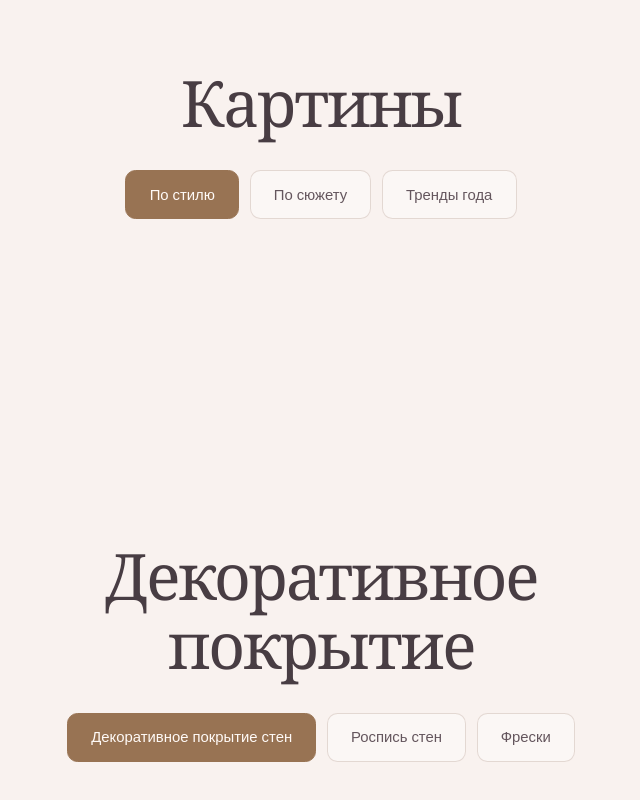
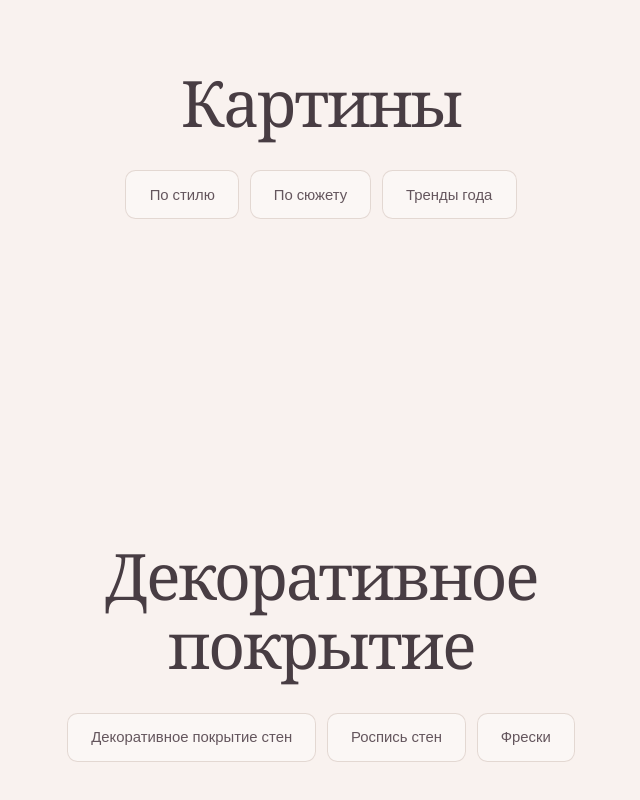
Before and after one commit to kus480/portfolioz, a website: page frontend/index.html in a window 1280 px wide. Shown: the part 1379-2179 px from the top of the page, without its empty margins (319-959 px from the left). Drawn offline with nearby package versions, Linux system fonts and the light colour scheme; no server answers; a web font is replaced by a local one.

Commit message:
remove default active state from filter buttons

```diff
--- a/frontend/app.js
+++ b/frontend/app.js
@@ -810,6 +810,8 @@
   function setupBrowsers() {
     document.querySelectorAll(".category-browser").forEach((browser) => {
       browser.querySelectorAll(".tab-button").forEach((button) => {
+        button.classList.remove("is-active");
+        button.setAttribute("aria-selected", "false");
         button.disabled = true;
         button.addEventListener("click", () => activateTab(browser, button));
       });
--- a/frontend/index.html
+++ b/frontend/index.html
@@ -68,7 +68,7 @@
         </div>
         <div class="category-browser" data-section="paintings">
           <div class="tab-list" role="tablist" aria-label="Категории картин">
-            <button class="tab-button is-active" type="button" role="tab" aria-selected="true" data-subcategory-name="По стилю">По стилю</button>
+            <button class="tab-button" type="button" role="tab" aria-selected="false" data-subcategory-name="По стилю">По стилю</button>
             <button class="tab-button" type="button" role="tab" aria-selected="false" data-subcategory-name="По сюжету">По сюжету</button>
             <button class="tab-button" type="button" role="tab" aria-selected="false" data-subcategory-name="Тренды года">Тренды года</button>
           </div>
@@ -85,7 +85,7 @@
         </div>
         <div class="category-browser" data-section="decor">
           <div class="tab-list" role="tablist" aria-label="Категории декоративных покрытий">
-            <button class="tab-button is-active" type="button" role="tab" aria-selected="true" data-subcategory-name="Декоративное покрытие стен">Декоративное покрытие стен</button>
+            <button class="tab-button" type="button" role="tab" aria-selected="false" data-subcategory-name="Декоративное покрытие стен">Декоративное покрытие стен</button>
             <button class="tab-button" type="button" role="tab" aria-selected="false" data-subcategory-name="Роспись стен">Роспись стен</button>
             <button class="tab-button" type="button" role="tab" aria-selected="false" data-subcategory-name="Фрески">Фрески</button>
           </div>
```
